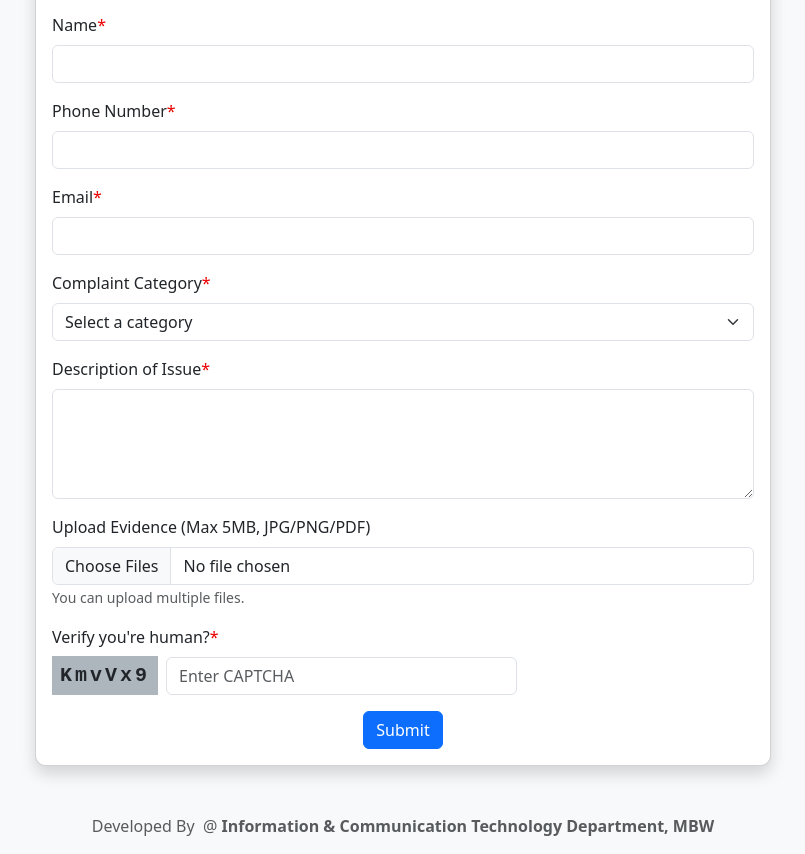
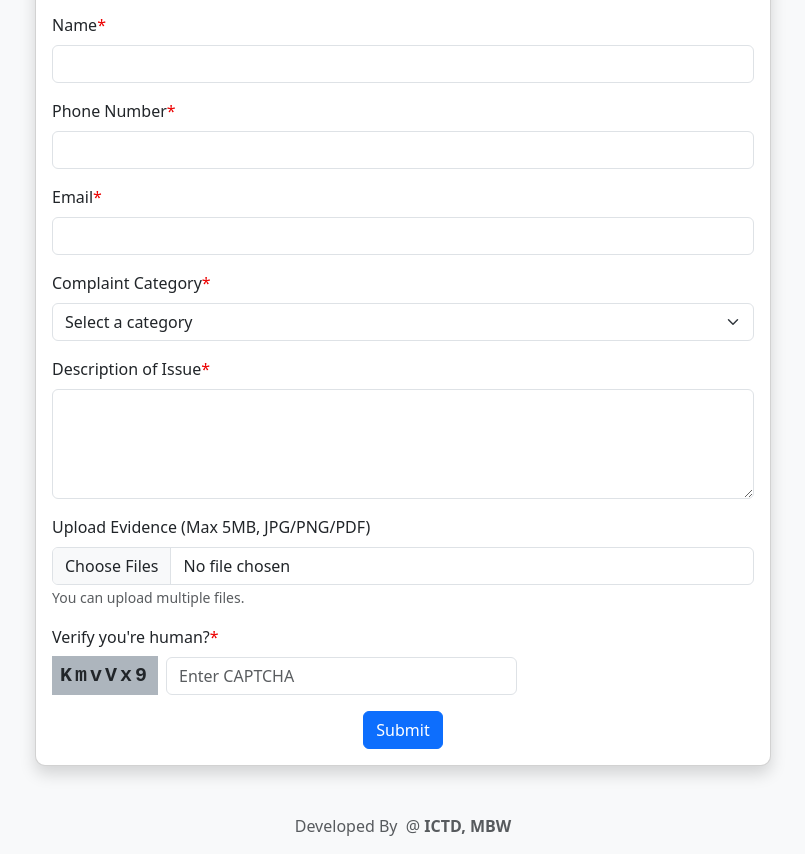
Before and after one commit to erp-shamim/online-complaint-register, a plain HTML site: page index.html in a window 1280 px wide. Shown: the part 111-965 px from the top of the page, without its empty margins (237-1042 px from the left). Drawn offline with nearby package versions, Linux system fonts and the light colour scheme.

Commit message:
footer modification

```diff
--- a/index.html
+++ b/index.html
@@ -107,7 +107,7 @@
         </div>
     </div>
     <footer class="mt-5 mb-3 text-muted text-center">
-        <span>Developed By &nbsp;@ <strong>Information & Communication Technology Department, MBW</strong></span>
+        <span>Developed By &nbsp;@ <strong>ICTD, MBW</strong></span>
     </footer>
     <!-- Bootstrap JS + Popper -->
     <script src="https://cdn.jsdelivr.net/npm/bootstrap@5.3.0/dist/js/bootstrap.bundle.min.js"></script>
```
